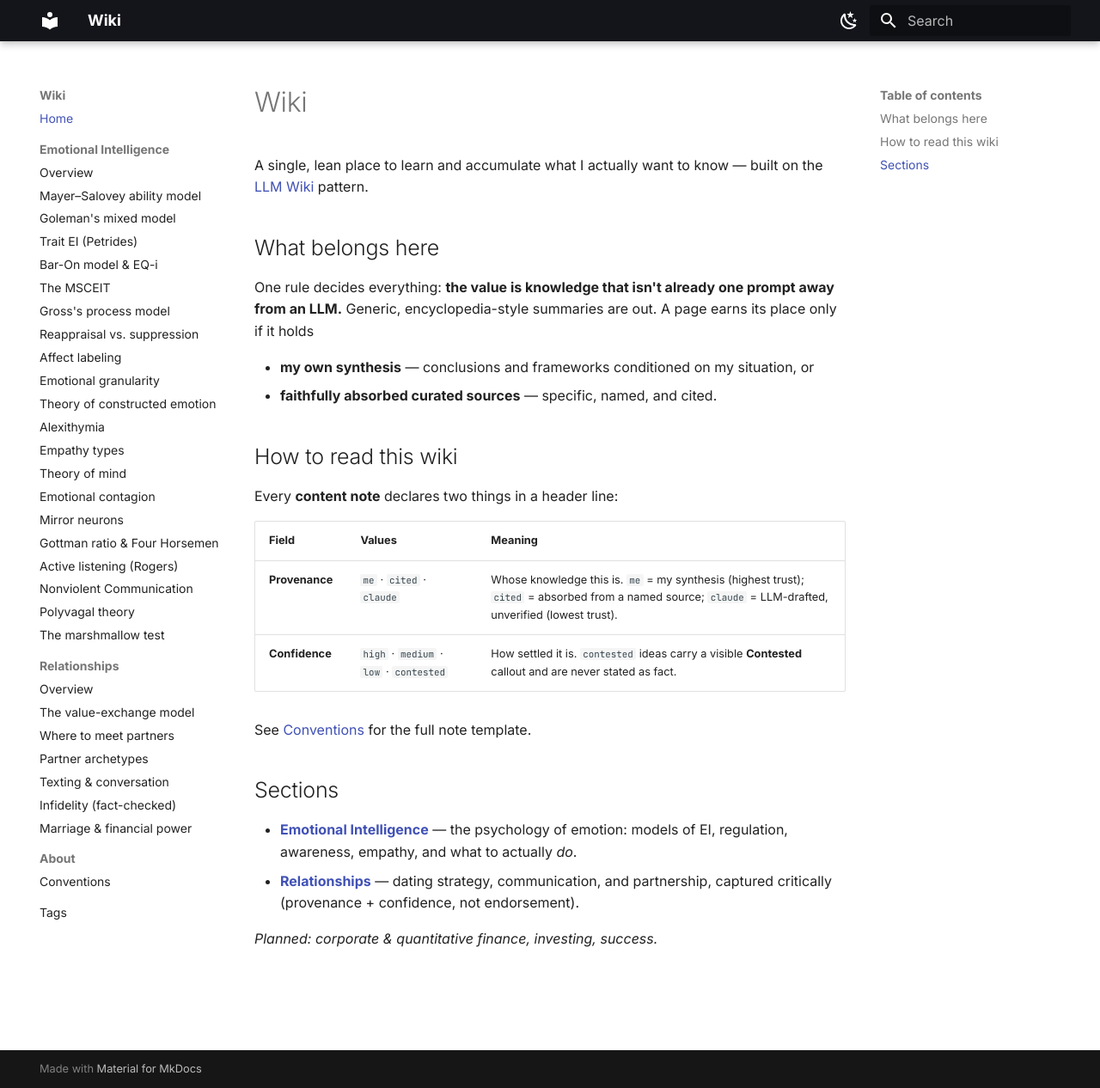
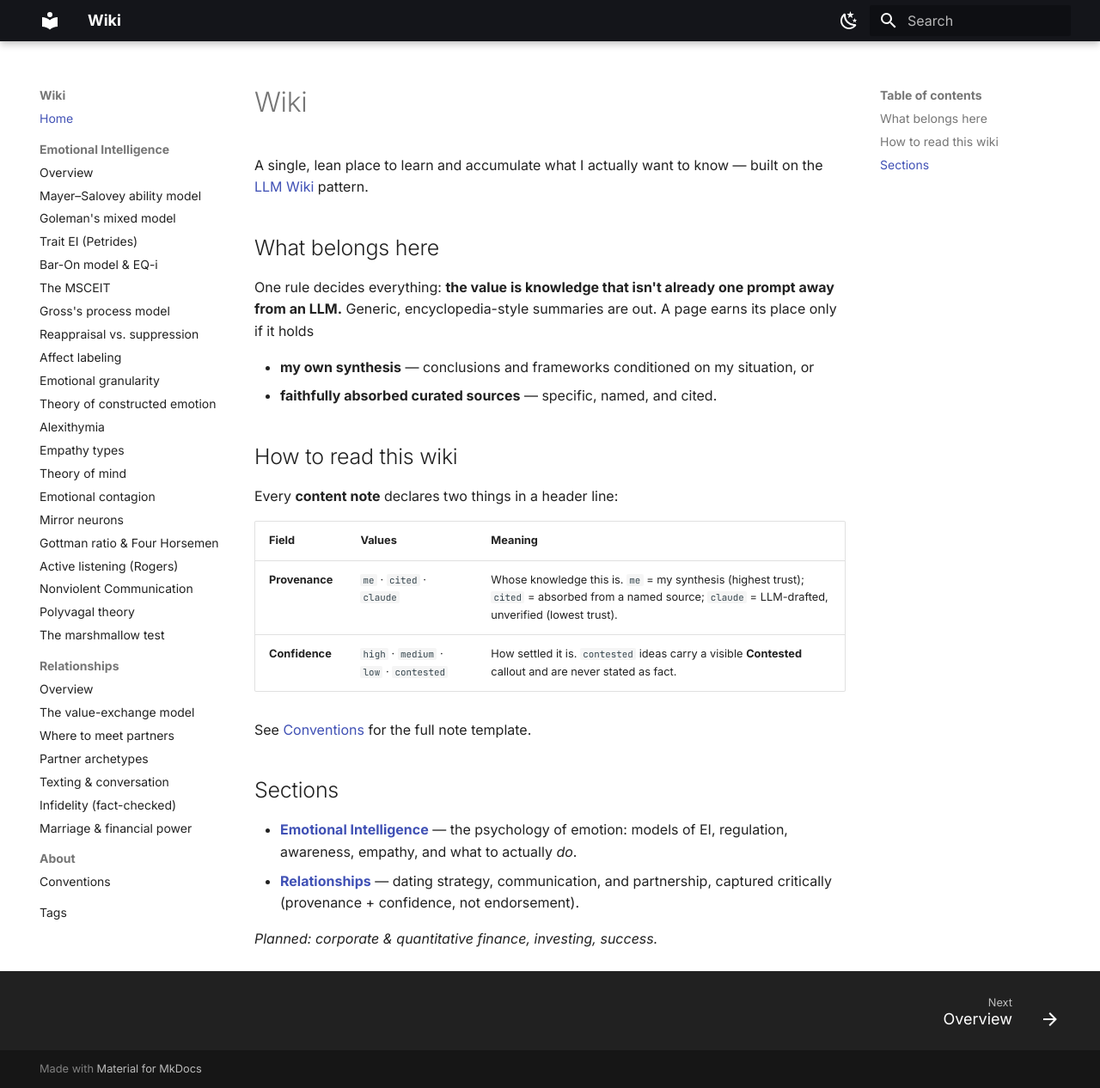
Before and after one commit to Tato4936/wiki, an MkDocs documentation site: the page built from docs/index.md, in a window 1280 px wide and 1266 px high. Shown: the whole window at 86% size. Built offline with MkDocs 1.6.1 and Material for MkDocs 9.7.7, drawn with Linux system fonts in a browser that asks for light colours.

Commit message:
Add Previous/Next page navigation (navigation.footer)

```diff
--- a/mkdocs.yml
+++ b/mkdocs.yml
@@ -24,6 +24,7 @@ theme:
     - navigation.tracking
     - navigation.top
     - navigation.sections
+    - navigation.footer        # Previous / Next links at the bottom of each page
     - toc.follow
     - search.suggest
     - search.highlight
```
